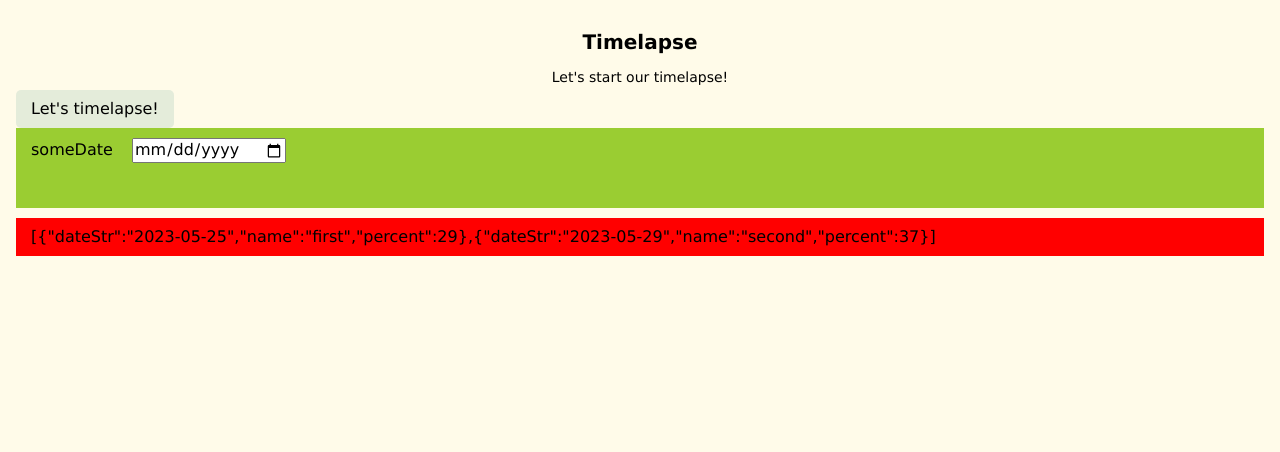
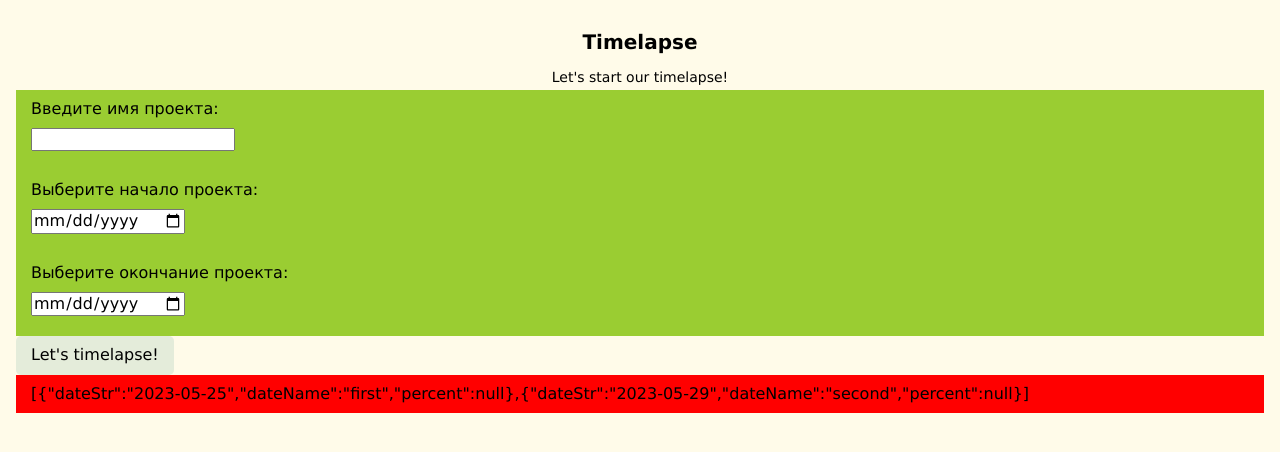
Before and after one commit to ann4ann/Timelapse, a React (Create React App) app: page / in a window 1280 px wide. Shown: the top 452 px of the page. Built offline with nearby package versions, Linux system fonts and the light colour scheme.

Commit message:
added inputs

```diff
--- a/src/App.tsx
+++ b/src/App.tsx
@@ -1,4 +1,4 @@
-import React from 'react';
+import React, {ChangeEventHandler, useState} from 'react';
 import './App.css';
 import {Button} from "./app/components/common/Button/Button";
 import {align, Text} from "./app/components/common/Text/Text";
@@ -8,26 +8,42 @@ import {date, project} from "./app/types/types";
 
 //==================Данные для теста==================
 
-const testProject: project = {
-    startDate: "2023-05-10",
-    endDate: "2023-06-30",
-    name: "TestProj"
-}
+// const testProject: project = {
+//     startDate: "2023-05-10",
+//     endDate: "2023-06-30",
+//     projectName: "TestProj"
+// }
 
 const dates: date[] = [
     {
         dateStr: "2023-05-25",
-        name: "first"
+        dateName: "first"
     },
     {
         dateStr: "2023-05-29",
-        name: "second"
+        dateName: "second"
     },
 ]
 
 //===========================================
 
 function App() {
+    const [projectData, setProjectData] = useState<project>({
+        startDate: "",
+        endDate: "",
+        projectName: ""
+    })
+
+    const changeInputHandler:ChangeEventHandler<HTMLInputElement> = ({target}) => {
+        console.log(target)
+        setProjectData((prevstate) => {
+            return ({
+                ...prevstate,
+                [target.name]: target.value
+            })
+        })
+    }
+
     return (
         <div className="App">
             <Text
@@ -35,9 +51,29 @@ function App() {
                 content="Let's start our timelapse!"
                 align={align.CENTER}
             />
+            <InputDate
+                label="Введите имя проекта:"
+                onChange={changeInputHandler}
+                value={projectData.projectName}
+                name={"projectName"}
+                type={"text"}
+            />
+            <InputDate
+                label="Выберите начало проекта:"
+                onChange={changeInputHandler}
+                value={projectData.startDate}
+                name={"startDate"}
+                type={"date"}
+            />
+            <InputDate
+                label="Выберите окончание проекта:"
+                onChange={changeInputHandler}
+                value={projectData.endDate}
+                name={"endDate"}
+                type={"date"}
+            />
             <Button text="Let's timelapse!"/>
-        <InputDate/>
-        <Timelapse projectData={testProject} stages={dates}/>
+            <Timelapse projectData={projectData} stages={dates}/>
         </div>
     );
 }
--- a/src/app/components/common/Input/InputDate/InputDate.module.css
+++ b/src/app/components/common/Input/InputDate/InputDate.module.css
@@ -1,8 +1,11 @@
 .inputDate {
     background-color: yellowgreen;
     padding: 10px 15px;
+
 }
 
 .inputDate > *:not(:last-child) {
+    display: block;
+    margin-bottom: 10px;
     margin-right: 1.2rem;
 }
--- a/src/app/components/common/Input/InputDate/InputDate.tsx
+++ b/src/app/components/common/Input/InputDate/InputDate.tsx
@@ -4,22 +4,32 @@ import {Button} from "../../Button/Button";
 import {Text} from "../../Text/Text";
 
 interface InputDateProps {
-
+    label?: string,
+    onChange?: ChangeEventHandler<HTMLInputElement>,
+    value?: string,
+    name: string,
+    type?: "text" | "date" | "password"
 }
 
 export const InputDate = memo((props: InputDateProps) => {
-    const {} = props
-    const [date, setDate] = useState<string>("")
-
-    const helper:ChangeEventHandler<HTMLInputElement> = (e) => {
-        setDate(e.currentTarget.value)
-    }
+    const {
+        label = "",
+        onChange,
+        value = "",
+        name = "",
+        type = "text",
+    } = props
 
     return (
         <div className={cls.inputDate}>
-            <label htmlFor="someDate">someDate</label>
-            <input onChange={helper} type="date" name="someDate" value={date}/>
-            <Text content={date} />
+            <label htmlFor="someDate">{label}</label>
+            <input
+                onChange={onChange}
+                value={value}
+                name={name}
+                type={type}
+            />
+            <Text content={value} />
         </div>
     )
 })
--- a/src/app/components/common/Text/Text.tsx
+++ b/src/app/components/common/Text/Text.tsx
@@ -22,8 +22,8 @@ export const Text = memo((props: TextProps) => {
 
     return (
         <div className={`${cls.text} ${cls[`${align}`]}`}>
-            <p className={cls.title}>{title}</p>
-            <p className={cls.content}>{content}</p>
+            {title && (<p className={cls.title}>{title}</p>)}
+            {content && (<p className={cls.content}>{content}</p>)}
         </div>
     )
 })
--- a/src/app/components/ui/Timelapse/Timelapse.module.css
+++ b/src/app/components/ui/Timelapse/Timelapse.module.css
@@ -1,5 +1,4 @@
 .timelapse {
-    margin-top: 10px;
     width: 100%;
     background-color: red;
     padding: 10px 15px;
--- a/src/app/types/types.ts
+++ b/src/app/types/types.ts
@@ -1,11 +1,11 @@
 export interface date {
     dateStr: string,
-    name: string,
+    dateName: string,
     percent?: number,
 }
 
 export interface project {
     startDate: string,
     endDate: string,
-    name: string,
+    projectName: string,
 }
--- a/src/index.css
+++ b/src/index.css
@@ -1,7 +1,6 @@
 @import "reset.css";
 
 body {
-  margin: 0;
   font-family: 'Verdana', sans-serif;
   -webkit-font-smoothing: antialiased;
   -moz-osx-font-smoothing: grayscale;
--- a/src/reset.css
+++ b/src/reset.css
@@ -24,10 +24,6 @@ html {
   box-sizing: border-box;
   margin: 0;
   padding: 0;
-}
-
-body {
-  margin: 0;
 }
 
 /**
```
Lines whose indentation alone changed are shown as unchanged.
